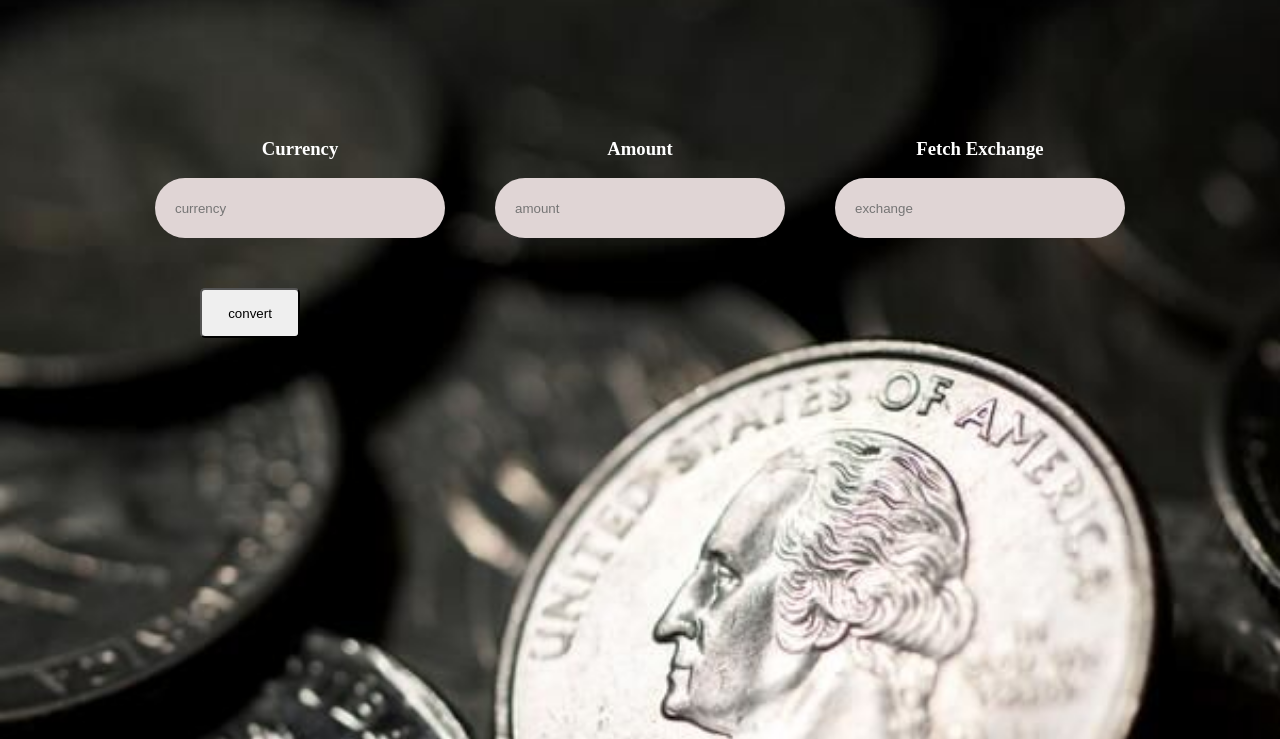
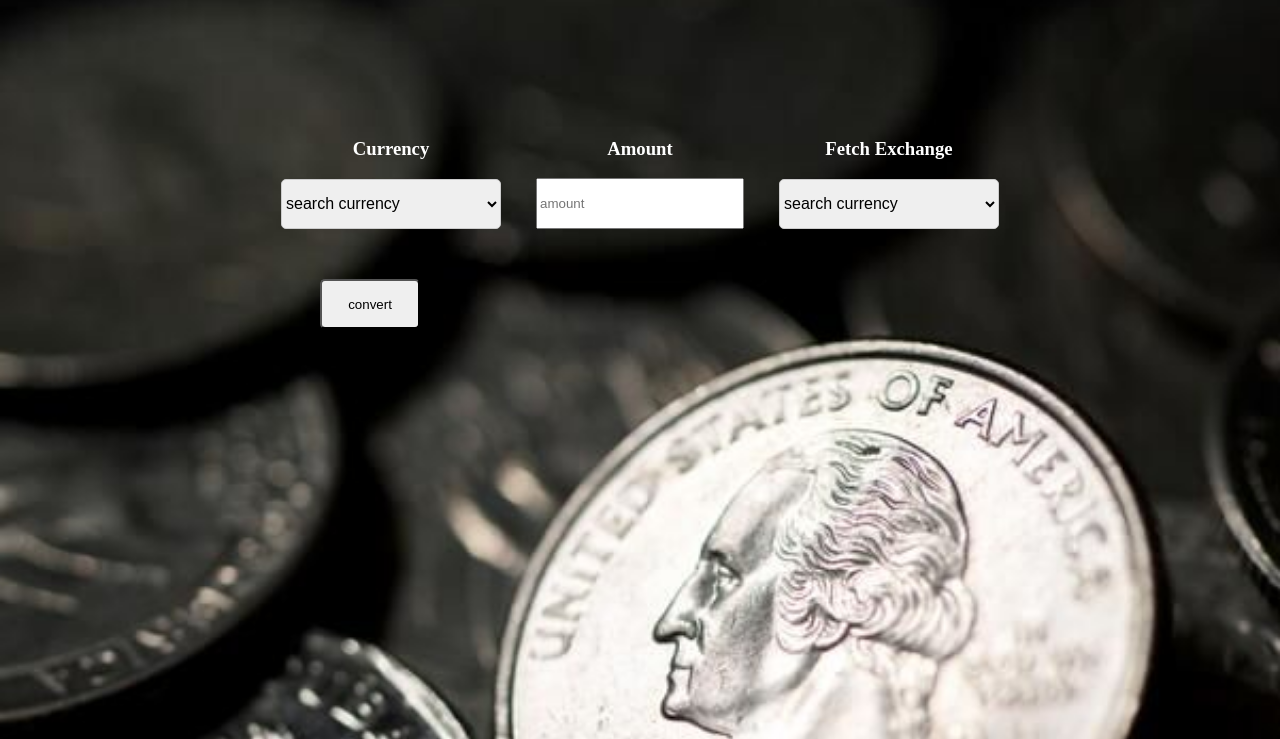
Before and after one commit to Michael262626/CurrencyConverterProject, a plain HTML site: page index.html in a window 1280 px wide. Shown: the part 61-800 px from the top of the page. Drawn offline with Linux system fonts and the light colour scheme.

Commit message:
initial commit

```diff
--- a/app.js
+++ b/app.js
@@ -6,10 +6,13 @@ const converter = document.forms["input-form"];
 converter.addEventListener("submit", (event) => {
     event.preventDefault();
 
-    const sourceCurrency = document.getElementsByName("from-currency")[0].value;
-    const targetCurrency = document.getElementsByName("target-currency")[0].value;
+    const sourceCurrency = document.getElementsByName("myDropdown1")[0].value;
+    const targetCurrency = document.getElementsByName("myDropdown2")[0].value;
     let amount = parseFloat(document.getElementsByName("amount")[0].value);
-    if (isNaN(amount)) amount = 0.0;
+    if (isNaN(amount) || amount <= 0) {
+        amount = 0.0;
+        alert("Please enter a valid, positive amount.");
+    }
 
     const URL = `${API_URL}/${API_KEY}/latest/${sourceCurrency}`;
 
--- a/index.css
+++ b/index.css
@@ -27,17 +27,9 @@ body{
     gap: 50px;
     text-align: center;
 }
-.container input{
-    border-radius: 40px;
-    border: black;
-    width: 250px;
-    background: #e0d5d5;
-    height: 20px;
-    padding: 20px;
-}
 .submit{
     display: flex;
-    margin-left: 200px;
+    margin-left: 320px;
     margin-top: 50px;
 }
 .submit input{
@@ -54,6 +46,44 @@ body{
     display: flex;
     color: white;
     text-align: center;
-    margin-left: 200px;
-    margin-top: 10px;
+    margin-left: 310px;
+    margin-top: 20px;
 }
+form {
+    justify-content: center;
+    align-items: center;
+    gap: 1rem;
+}
+
+.container {
+    display: flex;
+    justify-content: center;
+    align-items: center;
+    gap: 35px;
+}
+
+select {
+    font-size: 1rem;
+    width: 220px;
+    height: 50px;
+    border: 1px solid #ccc;
+    display: flex;
+    border-radius: 5px;
+}
+
+select::-ms-expand select {
+    appearance: none;
+    margin-right: 0.5rem;
+}
+
+select:focus {
+    outline: 2px solid #171a1c;
+}
+#amount input{
+    width: 200px;
+    height: 45px;
+}
+
+select option[disabled] {
+    color: #ccc;
+}
--- a/index.html
+++ b/index.html
@@ -17,7 +17,13 @@
     <div class="container">
         <div id="from-currency">
             <h3>Currency</h3>
-            <input type="text" placeholder="currency" name="from-currency">
+<!--            <input type="text" placeholder="currency" name="from-currency">-->
+            <select name="myDropdown1" id="fromDropdown">
+                <option value="" disabled selected>search currency</option>
+                <option value="USD">USD</option>
+                <option value="NGN">NGN</option>
+                <option value="EUR">EUR</option>
+            </select>
         </div>
         <div id="amount">
             <h3>Amount</h3>
@@ -25,7 +31,12 @@
         </div>
         <div id="to-currency">
             <h3>Fetch Exchange</h3>
-            <input type="text" placeholder="exchange" name="target-currency">
+            <select name="myDropdown2" id="toDropdown">
+            <option value="" disabled selected>search currency</option>
+            <option value="USD">USD</option>
+            <option value="NGN">NGN</option>
+            <option value="EUR">EUR</option>
+            </select>
         </div>
     </div>
 
```
